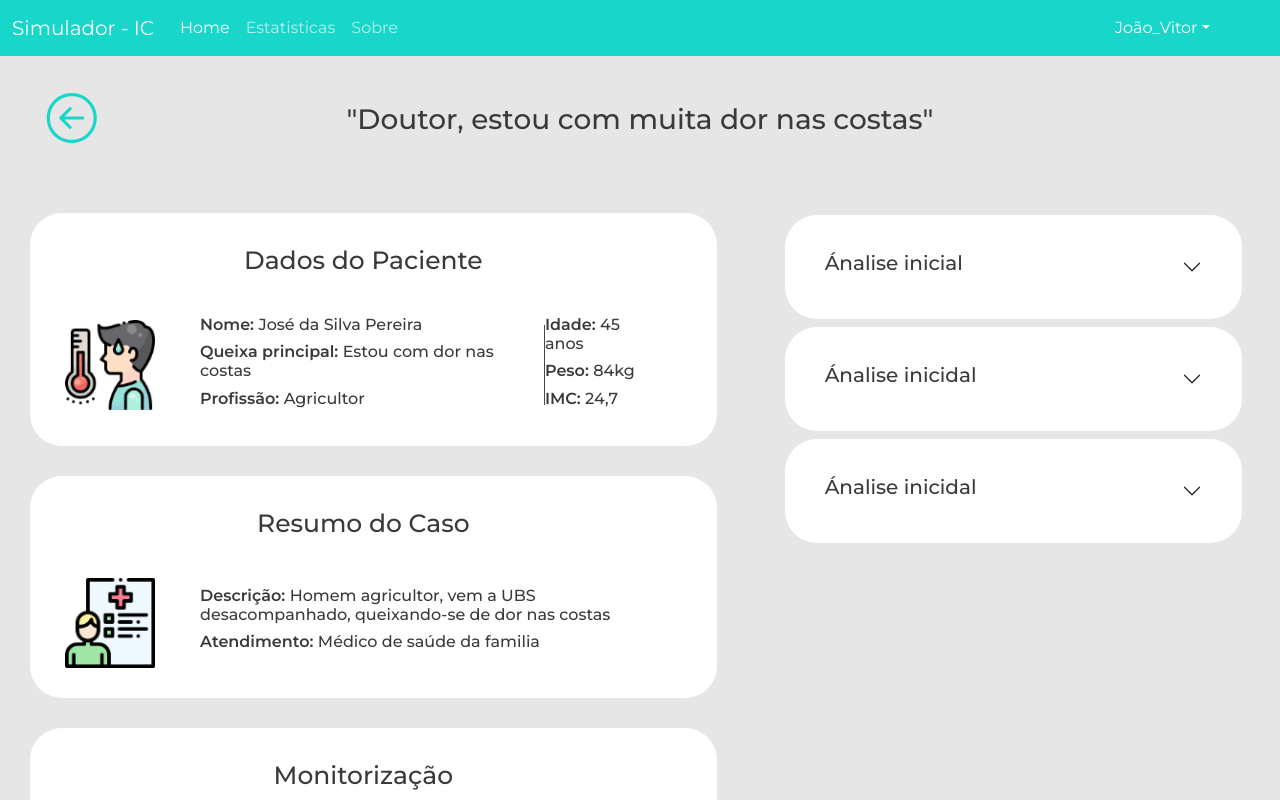
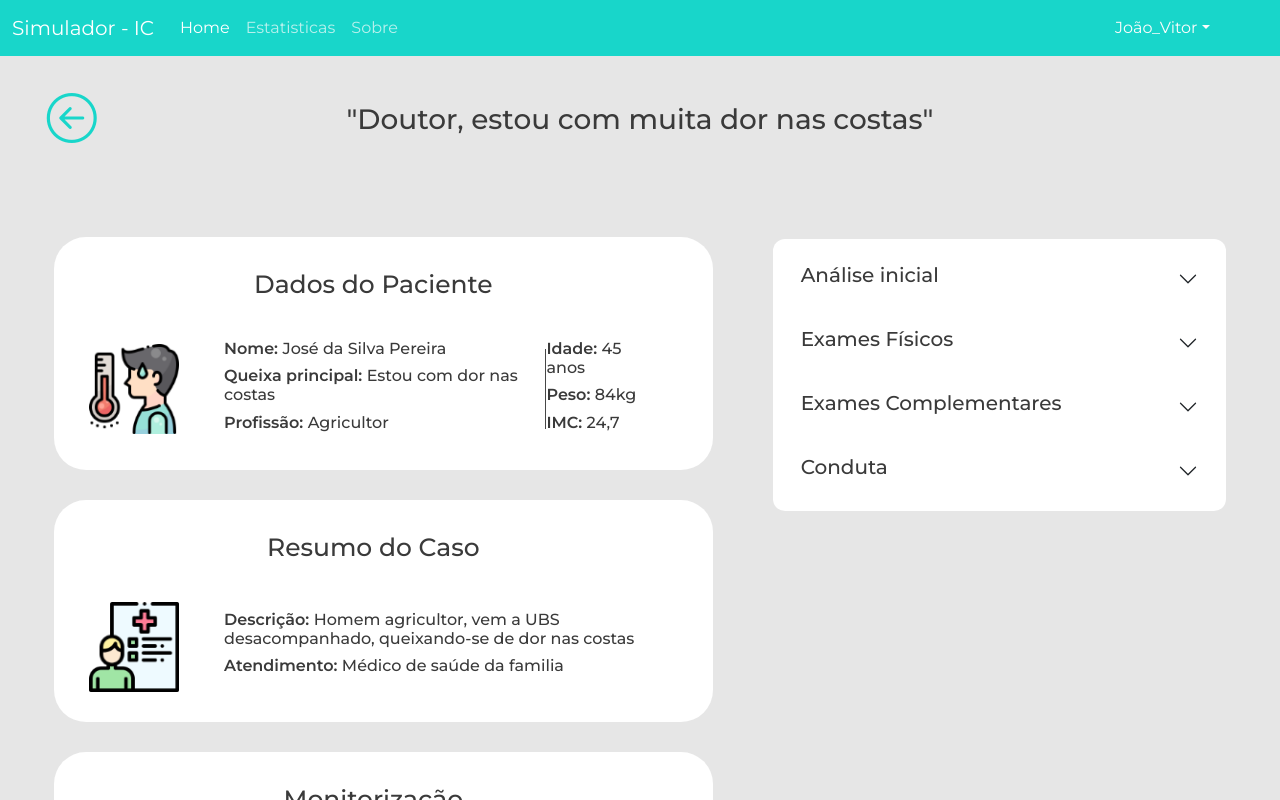
Before and after one commit to Olafi-MooN/Simulador-IC, a React (Vite) app: page /quiz/1 in a window 1280 px wide. Shown: the top 800 px of the page. Built offline with nearby package versions, Linux system fonts and the light colour scheme.

Commit message:
correção

```diff
--- a/src/App.css
+++ b/src/App.css
@@ -688,3 +688,22 @@ body {
   padding-right: 0 !important;
 }
 /*---------------------------------------end footer--------------------------------------------*/
+
+.accordion-button:not(.collapsed) {
+  box-shadow: inset 0 calc(var(--bs-accordion-border-width) * -1) 0 var(--bs-accordion-border-color) !important;
+}
+
+.accordion-button.collapsed {
+  box-shadow: none !important;
+}
+
+.accordion-button:focus {
+  outline:none;
+  box-shadow:none;
+  border: none;
+}
+
+.quiz-section {
+  background-color:white;
+  border-radius: 12px;
+}
--- /dev/null
+++ b/src/Components/AccordionQuizContent/AccordionQuizContent.css
@@ -0,0 +1,17 @@
+.button-accordion-quiz-content {
+  background-color: transparent;
+  border: none;
+  padding: 0;
+  margin: 5px 0 0;
+  color: var(--color-blue);
+  transition: 300ms ease-in all;
+}
+
+.button-accordion-quiz-content:hover {
+  color: var(--color-blue-hover);
+}
+
+.description-accordion-quiz-content {
+  margin: 6px 0 6px 16px;
+  font-size: 15px;
+}
--- a/src/Components/AccordionQuizContent/index.tsx
+++ b/src/Components/AccordionQuizContent/index.tsx
@@ -1,34 +1,24 @@
 import React from "react";
+import "./AccordionQuizContent.css";
 
 export interface IAccordionQuizContentModel {
     title: string;
     response: string;
-    id:any;
+    id: any;
 }
 
-const AccordionQuizContent: React.FC<IAccordionQuizContentModel> = ({title,response, id}) => {
+const AccordionQuizContent: React.FC<IAccordionQuizContentModel> = ({ title, response, id }) => {
     return <>
-        <section className="accordion-action m-0 p-0">
-            <div className="accordion accordion-flush" id={title.replace("?", "")+id}>
-                <div className="accordion-item">
-                    <h2 className="accordion-header" id={title.replace("?", "")+id+"labelledby"}>
-                        <button className="accordion-button collapsed title-questions" type="button"
-                            data-bs-toggle="collapse" data-bs-target={"#"+id} aria-expanded="false"
-                            aria-controls={id}>
-                            <p className="questions">{title}</p>
-                        </button>
-                    </h2>
-                    <div id={id} className="accordion-collapse collapse"
-                        aria-labelledby={title.replace("?", "")+id+"labelledby"} data-bs-parent={"#"+title.replace("?", "")+id}>
-                        <ul className="list-group list-group-flush accordion-body">
-                            <li className="list-group-item">
-                                {response}
-                            </li>
-                        </ul>
-                    </div>
+        <button className="button-accordion-quiz-content px-4" type="button" data-bs-toggle="collapse" data-bs-target={"#collapseWidthExample" + id} aria-expanded="false" aria-controls={"collapseWidthExample" + id}>
+            {title}
+        </button>
+        <div>
+            <div className="collapse" id={"collapseWidthExample" + id}>
+                <div className="description-accordion-quiz-content px-4">
+                    {response}
                 </div>
             </div>
-        </section>
+        </div>
     </>
 }
 
--- a/src/Components/AccordionQuizMain/index.tsx
+++ b/src/Components/AccordionQuizMain/index.tsx
@@ -8,7 +8,7 @@ export interface IAccordionQuizMainModel {
 
 const AccordionQuizMain: React.FC<IAccordionQuizMainModel> = ({title, id, children}) => {
     return <>
-        <section className="accordion-action m-2">
+        <section className="accordion-action m-0 p-0">
             <div className="accordion accordion-flush" id={title.replace("?", "")}>
                 <div className="accordion-item">
                     <h2 className="accordion-header" id="flush-headingOne">
--- a/src/Pages/Quiz/index.tsx
+++ b/src/Pages/Quiz/index.tsx
@@ -2,10 +2,45 @@ import React from 'react';
 import { Link } from 'react-router-dom';
 import { AccordionQuizContent } from '../../Components/AccordionQuizContent';
 import { AccordionQuizMain } from '../../Components/AccordionQuizMain';
+import { ICasosModel } from '../../models/ICasosModel';
 
 const Quiz = () => {
+    const caseList = [
+        {
+            id: 1,
+            title: 'Análise inicial',
+            quiz: [
+                {id: 1, question: 'Há quanto tempo está assim?', response: 'Estou assim a 10 dias.'}
+            ]
+        },
+        {
+            id: 2,
+            title: 'Exames Físicos',
+            quiz: [
+                {id: 3, question: 'Sinais vitais (Monitoramento)', response: 'Sinais vitais (Monitoramento)'},
+                {id: 4, question: 'Ectoscopia', response: 'Sinais vitais (Monitoramento)'},
+                {id: 5, question: 'Oroscopia', response: 'Sinais vitais (Monitoramento)'}
+            ]
+        },
+        {
+            id: 3,
+            title: 'Exames Complementares',
+            quiz: [
+                {id: 6, question: 'PCR', response: 'Estou assim a 10 dias.'},
+                {id: 7, question: 'Íons', response: 'Estou assim a 10 dias.'},
+                {id: 8, question: 'Hemograma', response: 'Estou assim a 10 dias.'},
+            ]
+        },
+        {
+            id: 4,
+            title: 'Conduta',
+            quiz: [
+                {id: 1, question: 'Internação hospitalar', response: 'Estou assim a 10 dias.'}
+            ]
+        },
+    ] as ICasosModel[];
+
     return <>
-
         {/* <!--Navbar--> */}
         <header>
             <nav className="navbar navbar-dark navbar-expand-lg">
@@ -53,7 +88,7 @@ const Quiz = () => {
         </div>
 
         {/* <!-- main --> */}
-        <main className="row gx-0">
+        <main className="row gx-0 p-4">
 
             {/* <!-- cards --> */}
 
@@ -126,18 +161,15 @@ const Quiz = () => {
             {/* <!-- Accordion --> */}
 
                 <div className="col-12 col-md-5 main-quiz-row mt-4 ">
-                    <AccordionQuizMain id="df" title="Ánalise inicial">
-                        <AccordionQuizContent id="aes" title="Há quanto temspo estáds assim?" response="Estou assim a 10 dia"/>
-                        <AccordionQuizContent id="aes" title="Há quanto texmpo estáds assim?" response="Estou assim a 10 dia"/>
-                        <AccordionQuizContent id="ars" title="Há quanto temcpo estáds assim?" response="Estou assim a 10 dia"/>
-                        <AccordionQuizContent id="afes" title="Há quanto tecmpo estáds assim?" response="Estou assim a 10 dia"/>
-                    </AccordionQuizMain>
-                    <AccordionQuizMain id="sdf" title="Ánalise inicidal">
-                        <AccordionQuizContent id="ab" title="Há quanto tempo estádf assim?" response="Estou assim a 10 dia"/>
-                    </AccordionQuizMain>
-                    <AccordionQuizMain id="dsf"title="Ánalise inicidal">
-                        <AccordionQuizContent id="ad" title="Há quanto tempo estsá assim?" response="Estou assim a 10 dia"/>
-                    </AccordionQuizMain>
+                    <div className="quiz-section p-2 mt-2">
+                    {caseList.map(item => {
+                        return <>
+                        <AccordionQuizMain key={item.id} id={"quiz-main"+String(item.id)} title={item.title}>
+                            {item.quiz.map(quiz => <AccordionQuizContent id={quiz.id} title={quiz.question} response={quiz.response}/>)}
+                        </AccordionQuizMain>
+                        </>
+                    })}
+                    </div>
                 </div>
         </main>
 
--- /dev/null
+++ b/src/models/ICasosModel.ts
@@ -0,0 +1,13 @@
+interface ICasosModel {
+  id: number;
+  title: string;
+  quiz: ICasoQuizModel[];
+}
+
+interface ICasoQuizModel {
+  id: number;
+  question: string;
+  response: string;
+}
+
+export type { ICasosModel, ICasoQuizModel };
```
